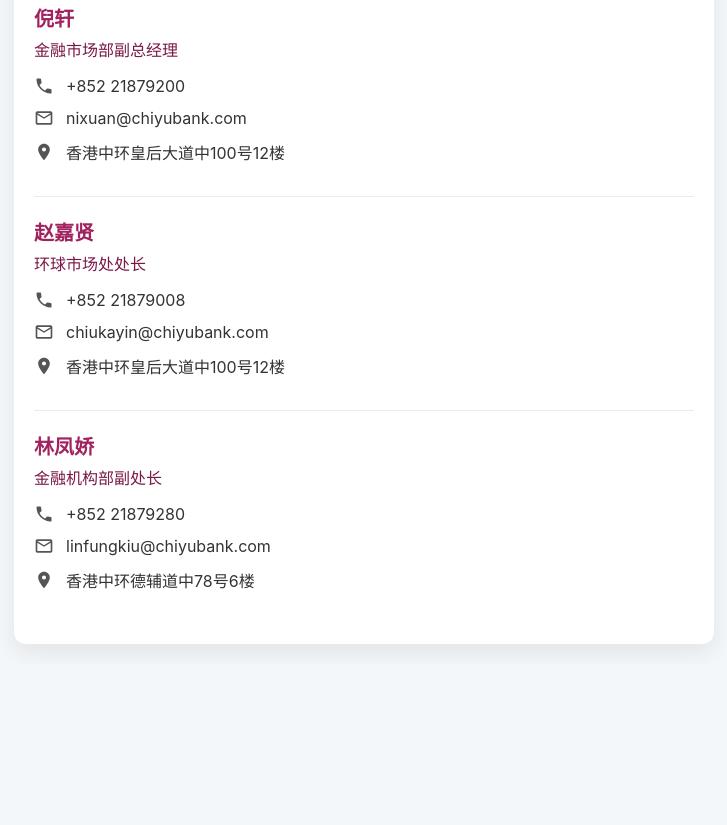
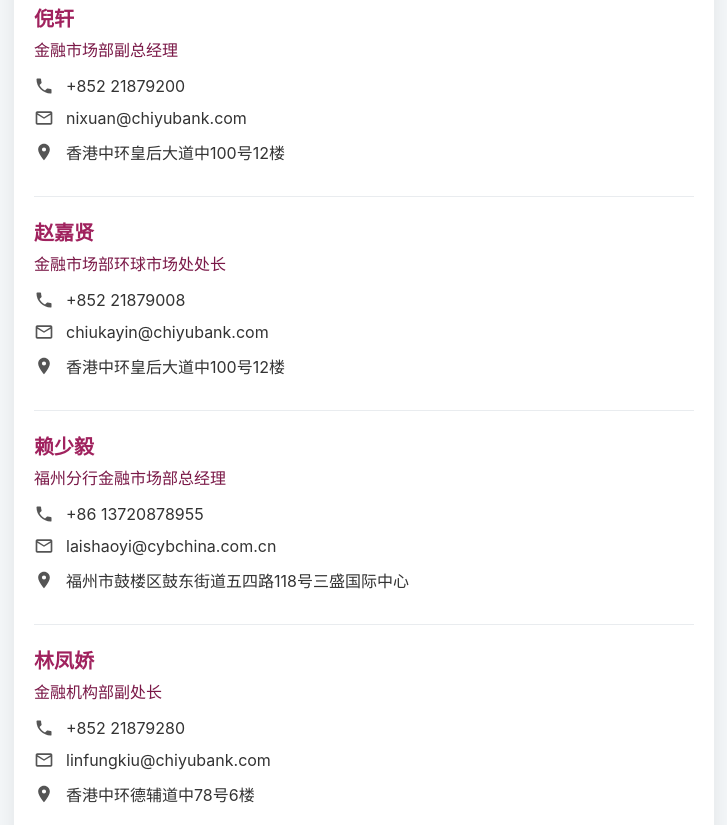
Before and after one commit to Kevinxiao1023/chiyu-contact, a plain HTML site: page index.html in a window 1280 px wide. Shown: the part 371-1196 px from the top of the page, without its empty margins (276-1003 px from the left). Before the commit the page ends 1035 px from the top, so only its background shows below. Drawn offline with Linux system fonts and the light colour scheme.

Commit message:
Update index.html

```diff
--- a/index.html
+++ b/index.html
@@ -125,7 +125,7 @@
         <!-- 赵嘉贤 -->
         <div class="contact-card">
             <h2>赵嘉贤</h2>
-            <p class="position">环球市场处处长</p>
+            <p class="position">金融市场部环球市场处处长</p>
             <div class="contact-info">
                 <svg viewBox="0 0 24 24"><path d="M6.62,10.79C8.06,13.62 10.38,15.94 13.21,17.38L15.41,15.18C15.69,14.9 16.08,14.82 16.43,14.93C17.55,15.3 18.75,15.5 20,15.5A1,1 0 0,1 21,16.5V20A1,1 0 0,1 20,21A17,17 0 0,1 3,4A1,1 0 0,1 4,3H7.5A1,1 0 0,1 8.5,4C8.5,5.25 8.7,6.45 9.07,7.57C9.18,7.92 9.1,8.31 8.82,8.59L6.62,10.79Z"/></svg>
                 <a href="tel:+85221879008">+852 21879008</a>
@@ -138,6 +138,25 @@
                 <svg viewBox="0 0 24 24"><path d="M12,2C8.13,2 5,5.13 5,9C5,14.25 12,22 12,22C12,22 19,14.25 19,9C19,5.13 15.87,2 12,2M12,11.5A2.5,2.5 0 0,1 9.5,9A2.5,2.5 0 0,1 12,6.5A2.5,2.5 0 0,1 14.5,9A2.5,2.5 0 0,1 12,11.5Z"/></svg>
                 <a href="weixin://dl/business/?t=map&query=香港中环皇后大道中100号" target="_blank" class="wechat-only" style="color:#333;display:none;">香港中环皇后大道中100号</a>
                 <a href="https://www.google.com/maps/search/?api=1&query=香港中环皇后大道中100号" target="_blank" class="other" style="color:#333;">香港中环皇后大道中100号12楼</a>
+            </div>
+        </div>
+
+        <!-- 赖少毅 -->
+        <div class="contact-card">
+            <h2>赖少毅</h2>
+            <p class="position">福州分行金融市场部总经理</p>
+            <div class="contact-info">
+                <svg viewBox="0 0 24 24"><path d="M6.62,10.79C8.06,13.62 10.38,15.94 13.21,17.38L15.41,15.18C15.69,14.9 16.08,14.82 16.43,14.93C17.55,15.3 18.75,15.5 20,15.5A1,1 0 0,1 21,16.5V20A1,1 0 0,1 20,21A17,17 0 0,1 3,4A1,1 0 0,1 4,3H7.5A1,1 0 0,1 8.5,4C8.5,5.25 8.7,6.45 9.07,7.57C9.18,7.92 9.1,8.31 8.82,8.59L6.62,10.79Z"/></svg>
+                <a href="tel:+8613720878955">+86 13720878955</a>
+            </div>
+            <div class="contact-info">
+                <svg viewBox="0 0 24 24"><path d="M22 6C22 4.9 21.1 4 20 4H4C2.9 4 2 4.9 2 6V18C2 19.1 2.9 20 4 20H20C21.1 20 22 19.1 22 18V6M20 6L12 11L4 6H20M20 18H4V8L12 13L20 8V18Z"/></svg>
+                <a href="mailto:laishaoyi@cybchina.com.cn">laishaoyi@cybchina.com.cn</a>
+            </div>
+            <div class="contact-info">
+                <svg viewBox="0 0 24 24"><path d="M12,2C8.13,2 5,5.13 5,9C5,14.25 12,22 12,22C12,22 19,14.25 19,9C19,5.13 15.87,2 12,2M12,11.5A2.5,2.5 0 0,1 9.5,9A2.5,2.5 0 0,1 12,6.5A2.5,2.5 0 0,1 14.5,9A2.5,2.5 0 0,1 12,11.5Z"/></svg>
+                <a href="weixin://dl/business/?t=map&query=福州市鼓楼区鼓东街道五四路118号三盛国际中心" target="_blank" class="wechat-only" style="color:#333;display:none;">福州市鼓楼区鼓东街道五四路118号三盛国际中心</a>
+                <a href="https://www.google.com/maps/search/?api=1&query=福州市鼓楼区鼓东街道五四路118号三盛国际中心" target="_blank" class="other" style="color:#333;">福州市鼓楼区鼓东街道五四路118号三盛国际中心</a>
             </div>
         </div>
 
```
